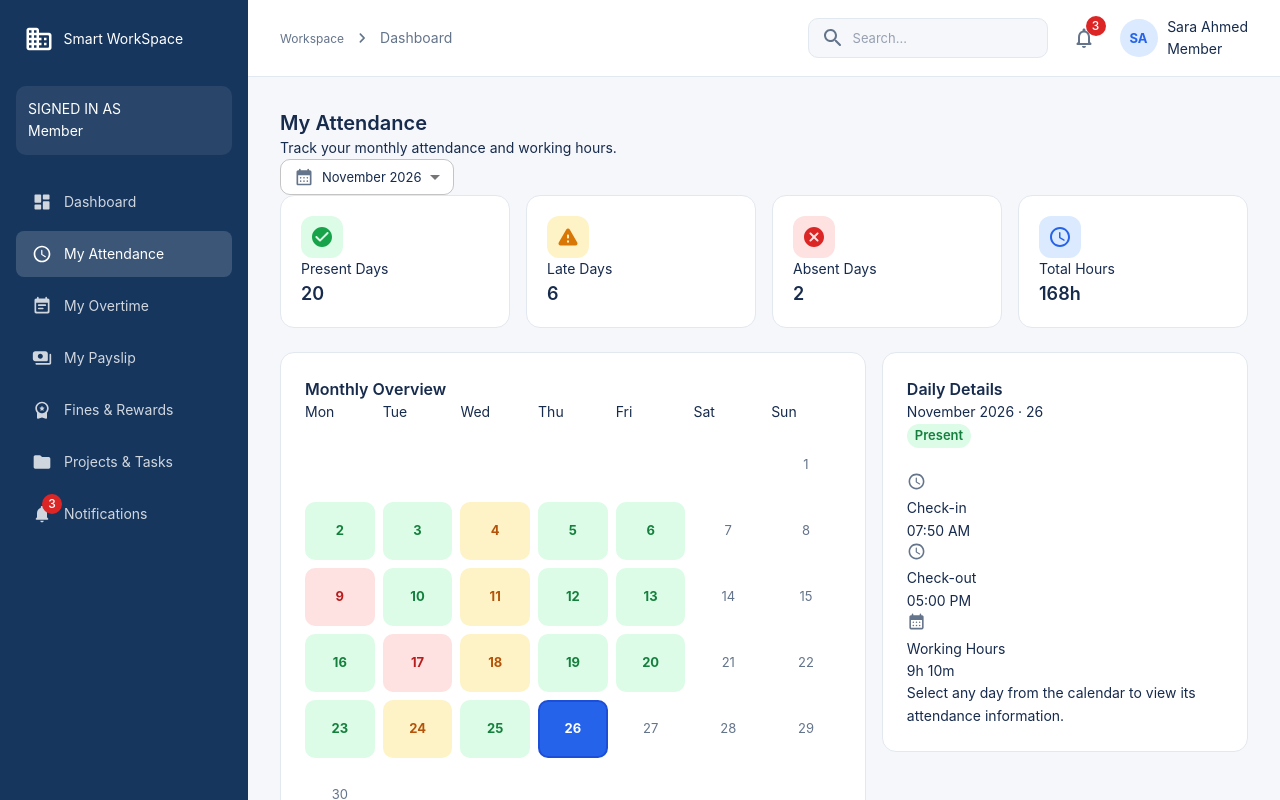
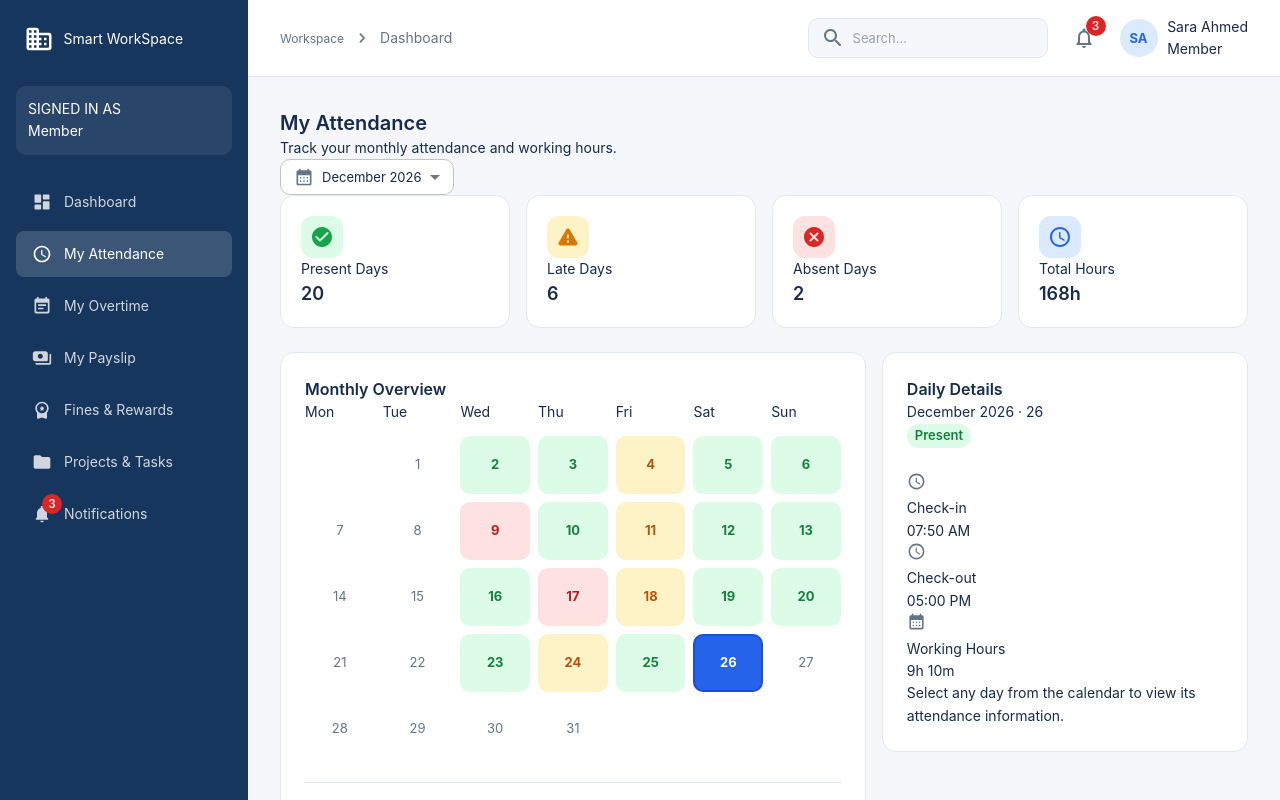
Before and after one commit to ts199075-dotcom/Smart-Work-Pluse-System, a React app: page /attendance in a window 1280 px wide. Shown: the top 800 px of the page. Built offline with nearby package versions, Linux system fonts and the light colour scheme; the HTML template or start-up script is replaced by a standard one.

Commit message:
feat: implement member attendance page

```diff
--- a/src/features/member/attendance/MemberAttendance.jsx
+++ b/src/features/member/attendance/MemberAttendance.jsx
@@ -97,17 +97,30 @@ const weekdays = ["Mon", "Tue", "Wed", "Thu", "Fri", "Sat", "Sun"];
 
 function MemberAttendance() {
   const [selectedDay, setSelectedDay] = useState(26);
-  const [selectedMonth, setSelectedMonth] = useState("November 2026");
+  const [selectedMonth, setSelectedMonth] = useState("2026-12");
 
+  // Dynamic month information
+  const [year, month] = selectedMonth.split("-").map(Number);
+
+  const monthDate = new Date(year, month - 1, 1);
+
+  const monthLabel = monthDate.toLocaleDateString("en-US", {
+    month: "long",
+    year: "numeric",
+  });
+
+  const daysInMonth = new Date(year, month, 0).getDate();
+
+  const firstDay = monthDate.getDay();
+  const startingOffset = (firstDay + 6) % 7;
+
+  // Selected attendance record
   const selectedRecord = attendanceData[selectedDay];
 
   // Build calendar days
-  const firstDay = new Date(2026, 10, 1).getDay();
-  const startingOffset = (firstDay + 6) % 7;
-
   const calendarDays = [
     ...Array(startingOffset).fill(null),
-    ...Array.from({ length: 30 }, (_, index) => index + 1),
+    ...Array.from({ length: daysInMonth }, (_, index) => index + 1),
   ];
 
   while (calendarDays.length % 7 !== 0) {
@@ -115,6 +128,7 @@ function MemberAttendance() {
   }
 
   return (
+
     <Box sx={{ width: "100%", minWidth: 0 }}>
       {/* Page Header */}
       <Box
@@ -138,7 +152,10 @@ function MemberAttendance() {
         <FormControl size="small" sx={{ minWidth: 170 }}>
           <Select
             value={selectedMonth}
-            onChange={(event) => setSelectedMonth(event.target.value)}
+            onChange={(event) => {
+                setSelectedMonth(event.target.value);
+                setSelectedDay(1);
+            }}
             startAdornment={
                 <CalendarMonthRounded
                 sx={{ color: "#64748B", mr: 1, fontSize: 20 }}
@@ -150,9 +167,9 @@ function MemberAttendance() {
                 fontSize: 13,
             }}
             >
-            <MenuItem value="October 2026">October 2026</MenuItem>
-            <MenuItem value="November 2026">November 2026</MenuItem>
-            <MenuItem value="December 2026">December 2026</MenuItem>
+            <MenuItem value="2026-10">October 2026</MenuItem>
+            <MenuItem value="2026-11">November 2026</MenuItem>
+            <MenuItem value="2026-12">December 2026</MenuItem>
             </Select>
         </FormControl>
       </Box>
@@ -357,7 +374,7 @@ function MemberAttendance() {
           </Typography>
 
           <Typography fontSize={12} color="text.secondary" mb={2.5}>
-            {selectedMonth} · {selectedDay}
+            {monthLabel} · {selectedDay}
           </Typography>
 
           {selectedRecord ? (
```
Lines whose indentation alone changed are shown as unchanged.
